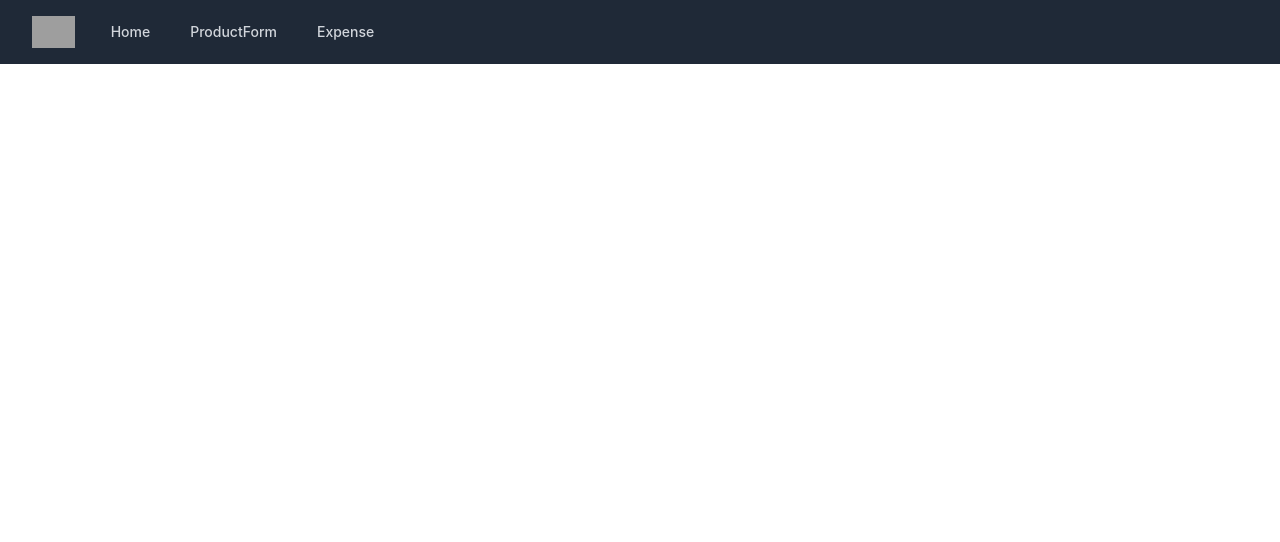
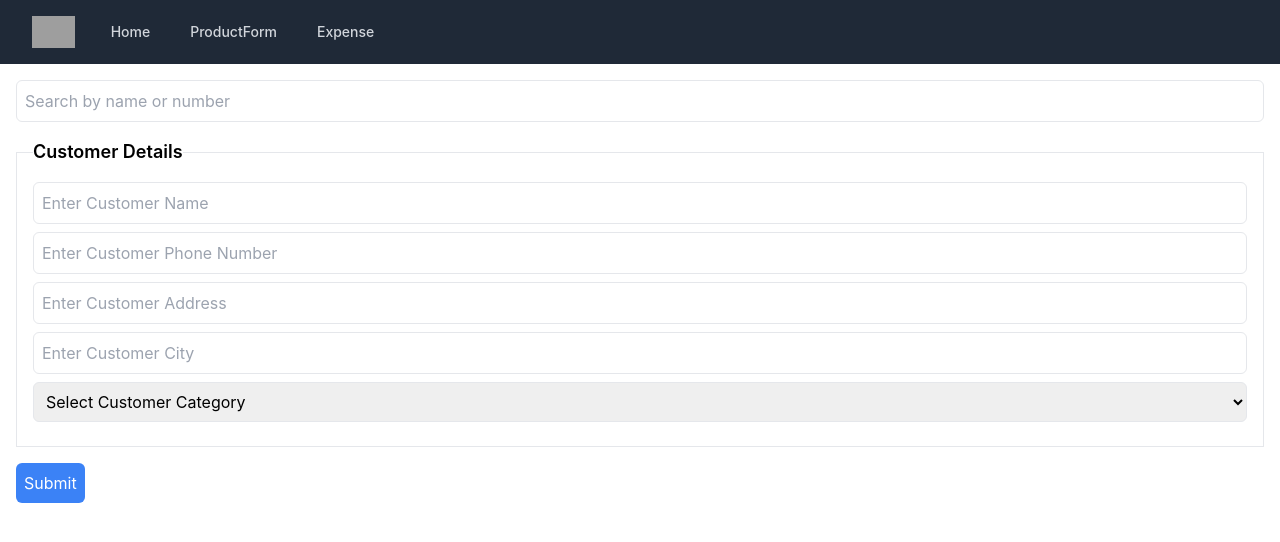
Before and after one commit to abiolatom/Eddietom, a React (Create React App) app: page /customerform in a window 1280 px wide. Shown: the top 542 px of the page. Built offline with nearby package versions, Linux system fonts and the light colour scheme; grey boxes are pictures that could not be loaded.

Commit message:
still on customer

```diff
--- a/src/App.js
+++ b/src/App.js
@@ -8,6 +8,7 @@ import Payments from "./components/Payments";
 import { BrowserRouter as Router, Routes, Route } from "react-router-dom";
 import NavBar from "./components/NavBar";
 import { ProductProvider } from "./components/ProductContext";
+import CustomerForm from "./components/CustomerForm";
 
 const App = () => {
   return (
@@ -21,6 +22,7 @@ const App = () => {
           <Route path="/debtsales" element={<DebtSales />} />
           <Route path="/salesdeposit" element={<SalesDeposit />} />
           <Route path="/payments" element={<Payments />} />
+          <Route path="/customerform" element={<CustomerForm />} />
         </Routes>
       </Router>
     </ProductProvider>
--- /dev/null
+++ b/src/components/CustomerForm.js
@@ -0,0 +1,198 @@
+import React, { useState } from "react";
+
+const CustomerForm = () => {
+  const [customerDetails, setCustomerDetails] = useState({
+    customerName: "",
+    customerNumber: "",
+    customerAddress: "",
+    customerCity: "",
+    customerCategory: "",
+  });
+  const [matches, setMatches] = useState([]);
+  const [searchQuery, setSearchQuery] = useState("");
+  const handleSearchInputChange = (e) => {
+    setSearchQuery(e.target.value);
+    // Trigger search function to fetch matches
+    fetchCustomerMatches(searchQuery);
+  };
+  const fetchCustomerMatches = async (query) => {
+    try {
+      const response = await fetch(
+        `http://localhost:3001/customerdata?searchQuery=${query}`
+      );
+      const matches = await response.json();
+      // Update state with matches
+      setMatches(matches);
+    } catch (error) {
+      console.error("Error fetching matches:", error);
+    }
+  };
+
+  const handleMatchSelection = (match) => {
+    setCustomerDetails(match);
+    // Clear search query and matches
+    setSearchQuery("");
+    setMatches([]);
+  };
+  const handleCustomerDetailsChange = (e) => {
+    const { name, value } = e.target;
+    let newValue = value;
+
+    if (name === "customerNumber") {
+      newValue = value.replace(/[^0-9]/g, "");
+
+      newValue = newValue.slice(0, 11);
+    }
+
+    setCustomerDetails((prevData) => ({
+      ...prevData,
+      [name]: newValue,
+    }));
+  };
+
+  const checkForDuplicateCustomer = async () => {
+    try {
+      const response = await fetch(`http://localhost:3001/customerdata/checkduplicate`, {
+        method: "POST",
+        headers: {
+          "Content-Type": "application/json",
+        },
+        body: JSON.stringify({
+          customerName: customerDetails.customerName,
+          customerNumber: customerDetails.customerNumber,
+        }),
+      });
+      const isDuplicate = await response.json();
+      return isDuplicate;
+    } catch (error) {
+      console.error('Error checking for duplicates:', error);
+      return false; // Assume no duplicates if error occurs
+    }
+  };
+  const handleSubmit = async (e) => {
+    e.preventDefault();
+
+    // Check for duplicates before submission
+    const isDuplicate = await checkForDuplicateCustomer();
+    if (isDuplicate) {
+      // Display an error message
+      alert('Customer already exists!');
+      return;
+    }
+
+    // Proceed with submission if no duplicates found
+    try {
+      const response = await fetch("http://localhost:3001/customerdata", {
+        method: "POST",
+        headers: {
+          "Content-Type": "application/json",
+        },
+        body: JSON.stringify(customerDetails),
+      });
+      const data = await response.json();
+      console.log(data);
+    } catch (error) {
+      console.error("Error:", error);
+    }
+  };
+
+  return (
+    <div className="container mx-auto p-4">
+      <div className="mb-4">
+        <input
+          type="text"
+          id="customerSearch"
+          name="customerSearch"
+          placeholder="Search by name or number"
+          className="w-full p-2 border rounded-md"
+          onChange={handleSearchInputChange}
+        />
+        <ul className="list-group">
+          {matches.map((match) => (
+            <li key={match.id} className="list-group-item">
+              {match.customerName} - {match.customerNumber}
+              <button onClick={() => handleMatchSelection(match)}>
+                Select
+              </button>
+            </li>
+          ))}
+        </ul>
+      </div>
+
+      <form onSubmit={handleSubmit}>
+        <fieldset className="border p-4 mb-4">
+          <legend className="text-lg font-semibold">Customer Details</legend>
+          <div className="mb-2">
+            <input
+              type="text"
+              id="customerName"
+              name="customerName"
+              value={customerDetails.customerName}
+              onChange={handleCustomerDetailsChange}
+              placeholder="Enter Customer Name"
+              className="w-full p-2 border rounded-md"
+            />
+          </div>
+          <div className="mb-2">
+            <input
+              placeholder="Enter Customer Phone Number"
+              className="w-full p-2 border rounded-md"
+              type="tel"
+              id="customerNumber"
+              name="customerNumber"
+              value={customerDetails.customerNumber}
+              onChange={handleCustomerDetailsChange}
+            />
+            {isNaN(customerDetails.customerNumber) && (
+              <p className="text-red-500">
+                Please enter a valid numeric value.
+              </p>
+            )}
+          </div>
+          <div className="mb-2">
+            <input
+              placeholder="Enter Customer Address"
+              className="w-full p-2 border rounded-md"
+              type="text"
+              id="customerAddress"
+              name="customerAddress"
+              value={customerDetails.customerAddress}
+              onChange={handleCustomerDetailsChange}
+            />
+          </div>
+
+          <div className="mb-2">
+            <input
+              placeholder="Enter Customer City"
+              className="w-full p-2 border rounded-md"
+              type="text"
+              id="customerCity"
+              name="customercity"
+              value={customerDetails.customercity}
+              onChange={handleCustomerDetailsChange}
+            />
+          </div>
+          <div className="mb-2">
+            <select
+              id="customerCategory"
+              name="customerCategory"
+              value={customerDetails.customerCategory}
+              onChange={handleCustomerDetailsChange}
+              className="w-full p-2 border rounded-md"
+            >
+              <option value="">Select Customer Category</option>
+              <option value="Reseller">Reseller</option>
+              <option value="End User">End User</option>
+              <option value="Both">Both</option>
+            </select>
+          </div>
+        </fieldset>
+        <button type="submit" className="bg-blue-500 text-white p-2 rounded-md">
+          Submit
+        </button>
+      </form>
+    </div>
+  );
+};
+
+export default CustomerForm;
```
